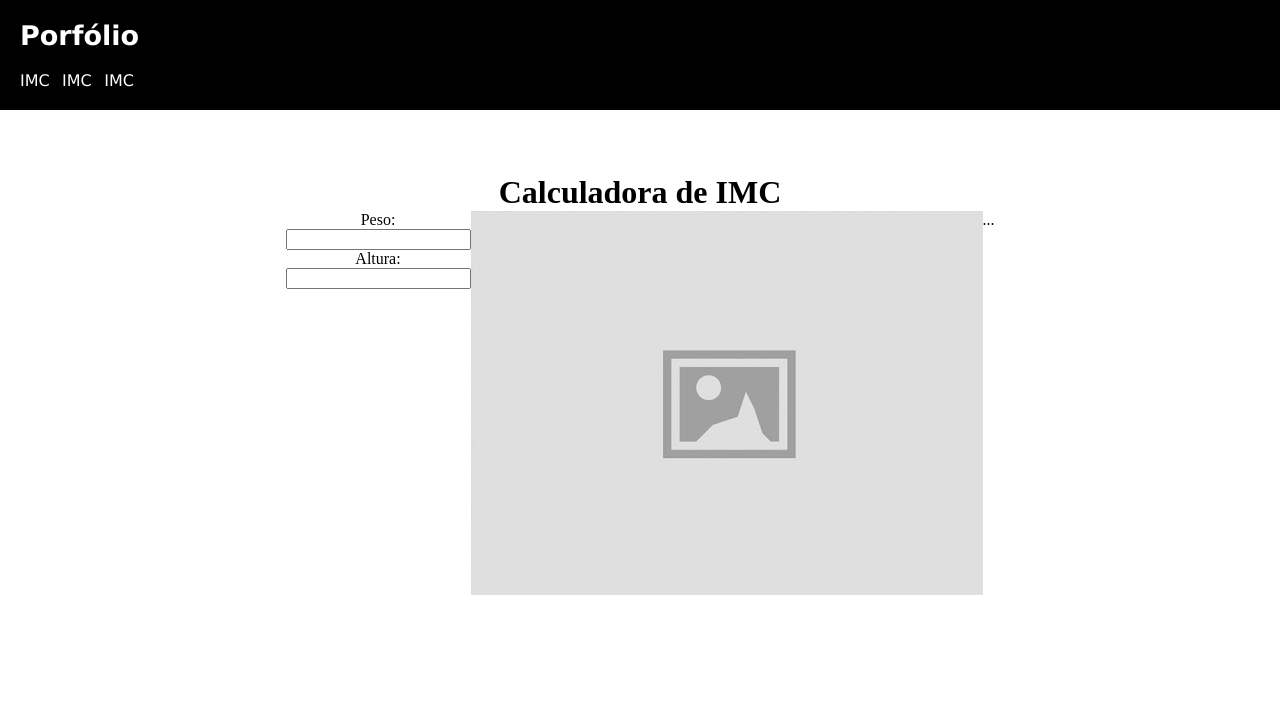
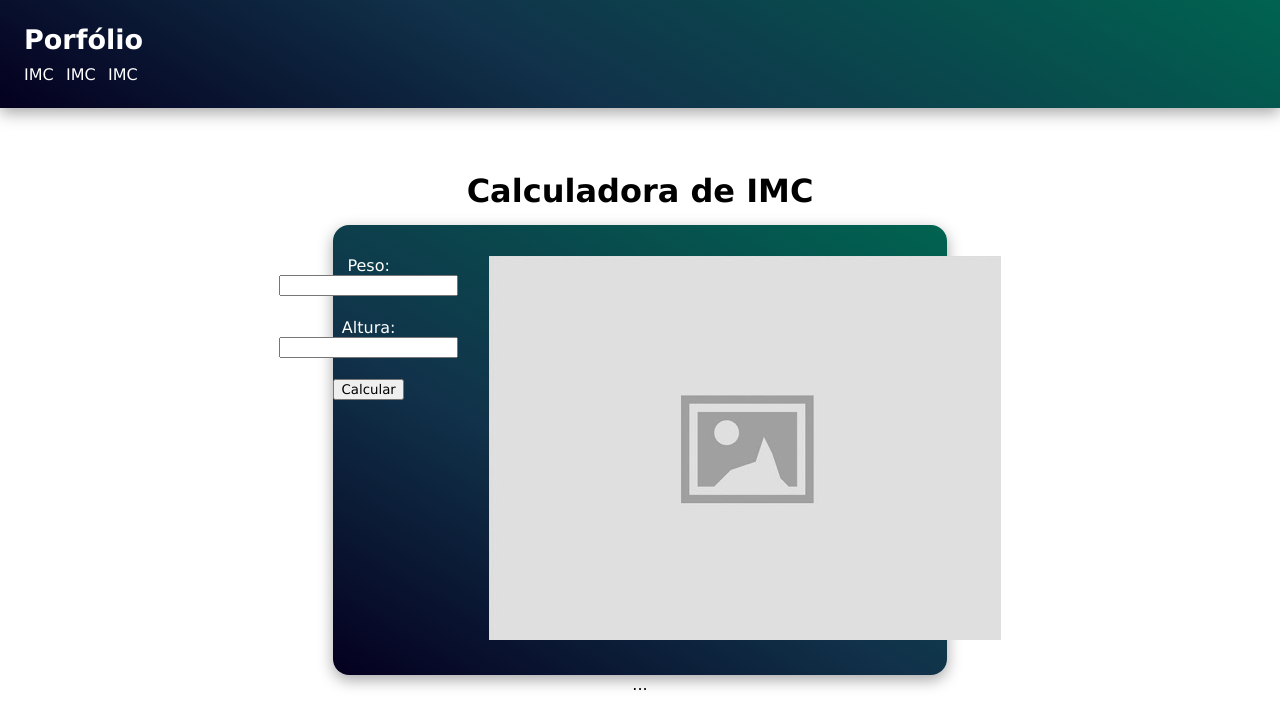
Before and after one commit to 12Guilhrm12/PWII, a plain HTML site: page index.html in a window 1280 px wide. Drawn offline with Linux system fonts and the light colour scheme.

Commit message:
SITE
Style done

```diff
--- a/index.html
+++ b/index.html
@@ -8,8 +8,8 @@
     </head>
     <body>
         <nav class="navbar">
-            <div class="navbar title">   <h2>Porfólio</h2> </div>
-            <div class="navbar ops">
+            <div class="navbar-title">   <h2>Porfólio</h2> </div>
+            <div class="navbar-ops">
                 <a href="#"> IMC </a>
                 <a href="#"> IMC </a>
                 <a href="#"> IMC </a>
@@ -17,17 +17,19 @@
         </nav>
         <main>
             <div class="content">
-                <h1>Calculadora de IMC</h1>
+                <h1 class="title">Calculadora de IMC</h1>
                 <form action="" method="post" id="form">
                     <div class="inputs">
                         <p>Peso: </p><input type="text">
                         <p>Altura: </p><input type="text">
+                        <br>
+                        <button> Calcular </button>
                     </div>
                     <div class="img">
                         <img src="assets/placeholder.jpg" alt="placeholder">
                     </div>
-                    <p class="result">...</p>
                 </form>
+                <p class="result">...</p>
             </div>
         </main>
     </body>
--- a/source/style/style.css
+++ b/source/style/style.css
@@ -1,33 +1,41 @@
 * {
     margin: 0;
     height: auto;
+
+    font-family: 'Lucida Sans', 'Lucida Sans Regular', 'Lucida Grande', 'Lucida Sans Unicode', Geneva, Verdana, sans-serif;
 }
 
 /* NavBar CSS */
 
 .navbar {
-    font-family: 'Lucida Sans', 'Lucida Sans Regular', 'Lucida Grande', 'Lucida Sans Unicode', Geneva, Verdana, sans-serif;
     color: white;
-    background-color: black;
-    padding: 10px;
+    padding: 24px;
+
+    background: #06005c;
+    background: linear-gradient(30deg,rgba(4, 0, 31, 1) 0%, rgba(17, 50, 74, 1) 42%, rgba(0, 99, 80, 1) 100%);
+
+    box-shadow: rgba(0, 0, 0, 0.35) 0px 5px 15px;
 }
 
-.navbar .title {
+.navbar-title {
+    color: white;
     font-size: large;
     font-weight: 900;
+    padding-bottom: 10px;
 }
 
-.navbar .ops {
+.navbar-ops {
+    color: white;
     display: flex;
 }
 
-.navbar .ops a {
+.navbar-ops a {
     text-decoration: none;
     color: white;
     margin-right: 1%;
 }
 
-.navbar .ops a:hover {
+.navbar-ops a:hover {
     text-decoration: underline;
 }
 
@@ -35,10 +43,33 @@
 
 .content {
     text-align: center;
-    padding: 5%;
+    margin-top: 5%;
+    margin-right: 26%;
+    margin-left:  26%;
+}
+
+.content .title {
+    margin-bottom: 2.5%;
+}
+
+.inputs {
+    color: white;
+    margin-right: 5%;
+}
+
+.inputs input {
+    margin-bottom: 12%;
 }
 
 #form {
+    border-radius: 1em;
+
+    padding-top: 5%;
+    padding-bottom: 5%;
+
+    background: linear-gradient(30deg,rgba(4, 0, 31, 1) 0%, rgba(17, 50, 74, 1) 42%, rgba(0, 99, 80, 1) 100%);
     display: flex;
     justify-content: center;
+
+    box-shadow: rgba(0, 0, 0, 0.35) 0px 5px 15px;
 }
```
